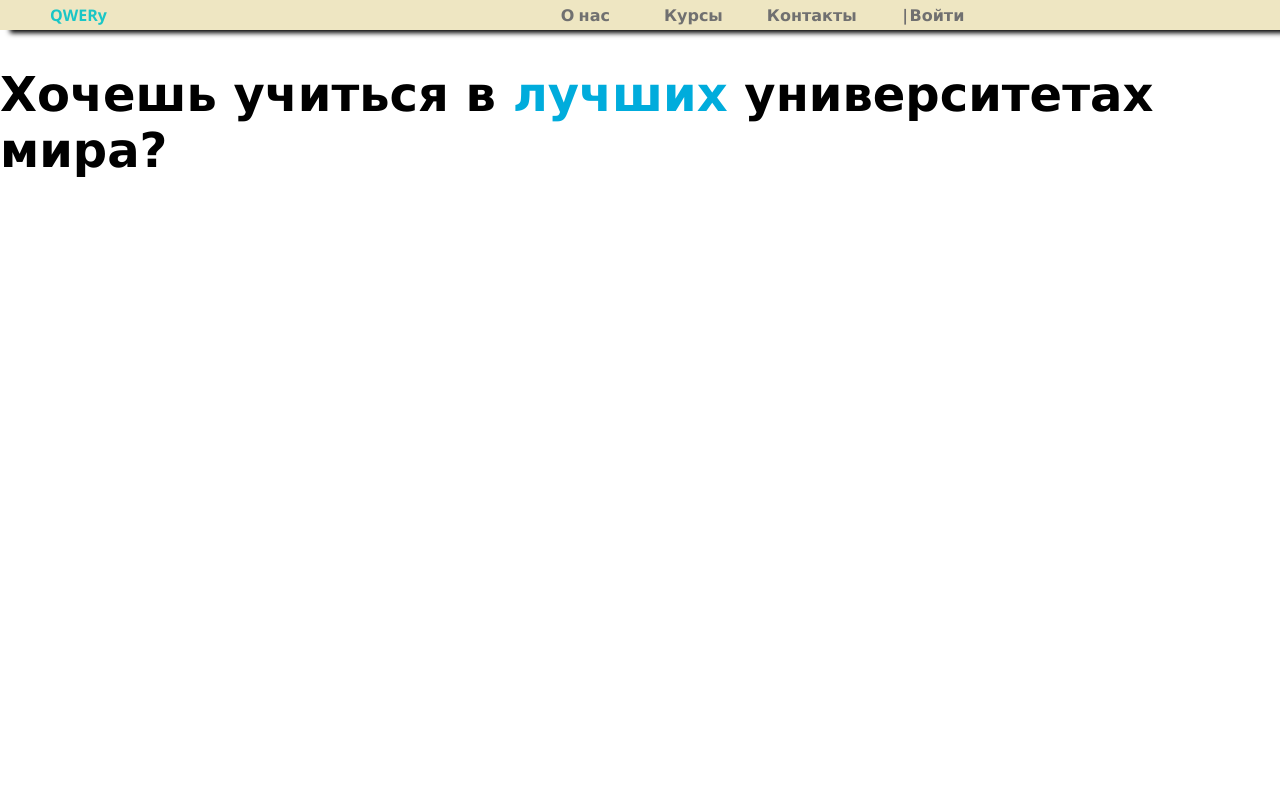
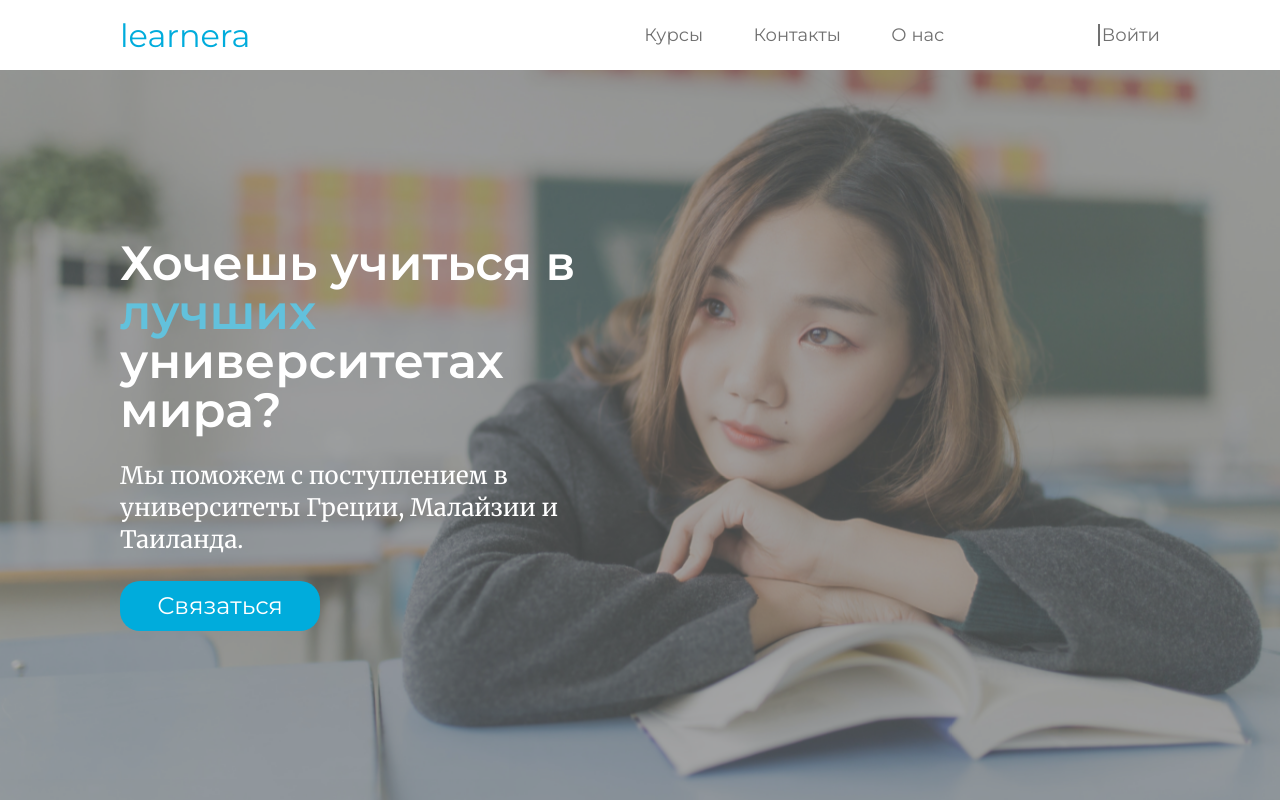
Before and after one commit to WDanialY/testing-git, a website: page website/index.html in a window 1280 px wide. Drawn offline with nearby package versions, Linux system fonts and the light colour scheme.

Commit message:
reworked the landing page | p.s. check the files, Adilbek

```diff
--- a/website/index.html
+++ b/website/index.html
@@ -10,36 +10,48 @@
     <link rel="icon" href="../images/icon.png">
     <link rel="preconnect" href="https://fonts.googleapis.com">
     <link rel="preconnect" href="https://fonts.gstatic.com" crossorigin>
-    <link href="https://fonts.googleapis.com/css2?family=DM+Sans:wght@400;700&family=Open+Sans:wght@400;700&display=swap" rel="stylesheet">
+    <link href="https://fonts.googleapis.com/css2?family=Merriweather&family=Montserrat:wght@200;400;600&display=swap" rel="stylesheet">
 
 </head>
 
 <body>
     <header class="header">
-        <div class="container">
-            <div class="header_nav">
-                <h1 class="title">QWERy</h1>
+        <div class="_container">
+            <div class="navbar">
+                <a href="/" class="logo">learnera</a>
+                <div class="nav">
+                    <a href="courses" class="nav_element">Курсы</a>
+                    <a href="contacts" class="nav_element">Контакты</a>
+                    <a href="about-us" class="nav_element">О нас</a>
+                </div>
+                <a href="signin" class="signin">Войти</a>
             </div>
         </div>
-        <div class="container">
-            <div class="about_us">
-                <h1 class="title">О нас</h1>
+    </header>
+
+    <div class="hero-shot">
+        <div class="film">
+            <div class="_container">
+                <div class="hook">
+                    <h2 class="hook_header">Хочешь учиться в <span class="accent">лучших</span> университетах мира?</h2>
+                    <p class="hook_text">Мы поможем с поступлением в университеты Греции, Малайзии и Таиланда.</p>
+                    <button class="hook_button">Связаться</button>
+                </div>
             </div>
         </div>
-            <div class="courses">
-                <h1 class="title">Курсы</h1>
-            </div>
-            <div class="contacts">
-                <h1 class="title">Контакты</h1>
-            </div>
-            <div class="contacts">
-                <h1 class="title">|Войти</h1>
-            </div>
-    </header>
-    <div class="student">
-      <img style="max-width: 1500px;" src="student.jpg" alt="Chinese student">
     </div>
-    <p class="photo_text">Хочешь учиться в <span style="color: #00acdc;">лучших</span> университетах мира?</p>
+    <!--
+        <div class="student">
+          <img style="max-width: 1500px;" src="/images/student.jpg" alt="Chinese student">
+        </div>
+    -->
+
+
+    <!--
+        For using icons
+        Find Docs on https://fontawesome.com/docs/web/add-icons/how-to
+    -->
+    <script src="https://kit.fontawesome.com/8066c399ae.js" crossorigin="anonymous"></script>
 </body>
 
 </html>
--- a/website/style.css
+++ b/website/style.css
@@ -1,9 +1,150 @@
-body {
+/*This part has to be in every page*/
+
+:root{
+    --accent-color: #00ACDC;
+    --accent-bright-color: #62C1DC;
+    --primary-color: #707070;
+    --neutral-color: #fff;
+    --transition: all .3s;
+}
+
+* {
     margin: 0;
     padding: 0;
     box-sizing: border-box;
+    font-family: 'Montserrat', sans-serif;
 }
 
+a{
+    text-decoration: none;
+    color: var(--primary-color);
+}
+h1, h2, h3, h4, h5, h6{
+    color: var(--primary-color);
+}
+p{
+    font-family: 'Merriweather', serif;
+}
+
+._container{
+    width: 100%;
+    height: 100%;
+    padding: 0 120px;
+}
+.accent{
+    color: var(--accent-bright-color);
+}
+
+
+/*HEADER*/
+/*
+Header has to be the same in every page
+*/
+
+.header {
+    width: 100%;
+    height: 70px;
+    background-color: var(--neutral-color);
+    box-shadow: var(--primary-color) 1px 0 3px;
+}
+
+.header::after{
+    position: fixed;
+}
+.navbar{
+    display: flex;
+    align-items: center;
+    height: 100%;
+    width: 100%;
+    font-size: 18px;
+}
+
+.logo{
+    color: var(--accent-color);
+    font-size: 32px;
+    margin-right: auto;
+}
+
+.nav{
+    display: flex;
+    width: 300px;
+    justify-content: space-between;
+}
+
+.nav_element{
+    transition: var(--transition);
+}
+.nav_element:hover{
+    color: var(--accent-color);
+}
+
+.signin{
+    display: inline-block;
+    padding-left: 2px;
+    border-left: var(--primary-color) solid 2px;
+    margin-left: 12vw;
+    transition: var(--transition);
+}
+
+.signin:hover{
+    color: var(--accent-color);
+    border-left: var(--accent-color) solid 2px;
+}
+
+/*Hero Shot*/
+
+.hero-shot{
+    width: 100%;
+    height: calc(100vh - 70px);
+    background-image: url(images/student.jpg);
+    background-clip: border-box;
+    background-attachment: fixed;
+    background-position: center;
+    background-size: cover;
+    background-repeat: no-repeat;
+}
+
+.film{
+    width: 100%;
+    height: 100%;
+    background-color: rgba(112, 112, 112, .5);
+}
+
+.hook{
+    width: 50%;
+    height: 100%;
+    display: flex;
+    justify-content: center;
+    flex-direction: column;
+    gap: 25px;
+}
+
+.hook_header{
+    color: var(--neutral-color);
+    font-size: 48px;
+    line-height: 102%;
+}
+.hook_text{
+    color: var(--neutral-color);
+    font-size: 24px;
+    line-height: 133%;
+
+}
+.hook_button{
+    color: var(--neutral-color);
+    background-color: var(--accent-color);
+    max-width: 200px;
+    height: 50px;
+    border: none;
+    border-radius: 20px;
+    font-size: 24px;
+    transition: var(--transition);
+}
+.hook_button:hover{
+    background-color: var(--accent-bright-color);
+}
+
+/*
 .container {
     margin: 4px 50px;
     display: flex;
@@ -12,15 +153,8 @@ body {
     display: inline-block;
     color: #1ac6c6;
 }
-
-.header {
-    width: 100%;
-    height: 30px;
-    background-color: #eee6c2;
-    box-shadow: 10px 3px 5px black;
-    position: fixed;
-}
-
+*/
+/*
 .header_nav {
     width: 100%;
 }
@@ -55,7 +189,7 @@ body {
     margin: 0;
 }
 
-/* картинка ученицы и далее... */
+/* картинка ученицы и далее... *//*
 
 .student{
     width: 100%;
@@ -68,4 +202,4 @@ body {
     font-family: 'Montserrat', Verdana, Geneva, Tahoma, sans-serif;
     font-size: 48px;
     font-weight: 600;
-}
+}*/
```
